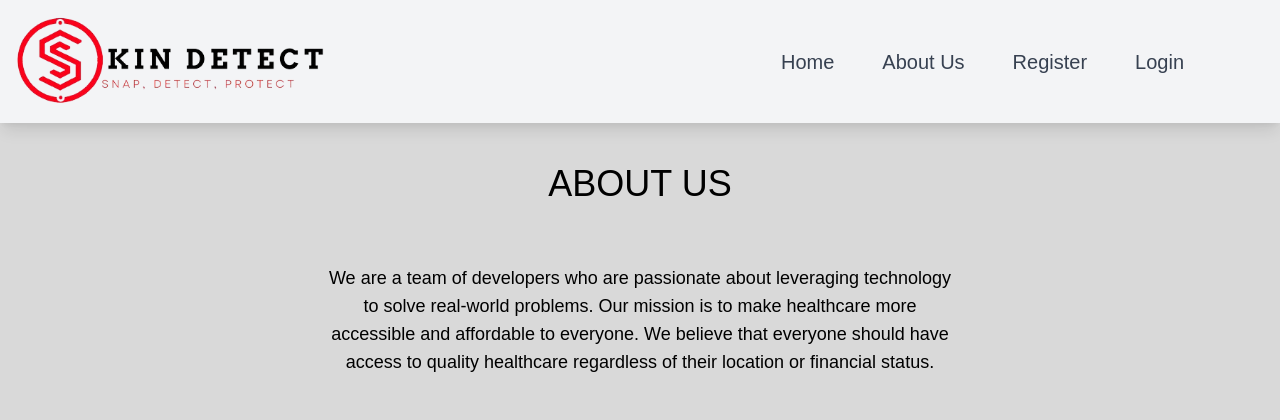
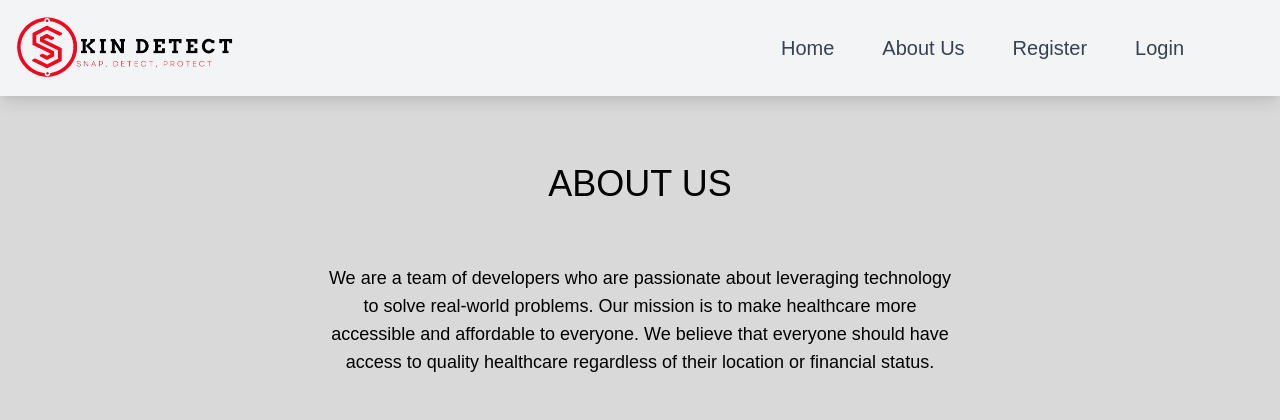
Before and after one commit to ProgrammerAditya36/skindetect, a Django app: page /about/ in a window 1280 px wide. Shown: the top 420 px of the page. Run offline with Django 5.2, Linux system fonts and the light colour scheme; some web fonts are replaced.

Commit message:
Relative work

```diff
--- a/app/templates/app/base.html
+++ b/app/templates/app/base.html
@@ -84,35 +84,35 @@
 
 <body class="flex flex-col min-h-screen">
     <nav class="bg-gray-100 p-4 fixed w-full shadow-lg z-50 pr-20">
-        <div class="w-full mx-auto flex justify-between md:gap-6 items-center">
+        <div class="container mx-auto flex justify-between md:gap-6 items-center">
             <a href="{% url 'home'  %}" class="text-xl font-bold">
-                <img src="{% static 'images/logo.png' %}" alt="Skin Detect Logo" class="w-full" />
+                <img src="{% static 'images/logo.png' %}" alt="Skin Detect Logo" class="h-16" />
             </a>
             <button class="block md:hidden text-gray-700" id="navbar-toggle">
                 <svg class="w-6 h-6" fill="none" stroke="currentColor" viewBox="0 0 24 24" xmlns="http://www.w3.org/2000/svg">
                     <path stroke-linecap="round" stroke-linejoin="round" stroke-width="2" d="M4 6h16M4 12h16M4 18h16"></path>
                 </svg>
             </button>
-            <div class="hidden md:flex md:space-x-4 absolute md:relative top-full md:-top-full md:justify-end left-0 md:right-0 w-full bg-gray-100" id="navbar-menu">
-                <a href="{% url 'home'  %}" class="block text-gray-700 hover:text-gray-900 text-xl lg:p-4">
+            <div class="hidden md:flex md:space-x-4 absolute md:relative top-full left-0 w-full md:w-auto bg-gray-100" id="navbar-menu">
+                <a href="{% url 'home'  %}" class="block text-gray-700 hover:text-gray-900 text-xl  p-4 md:p-2 lg:p-4">
                     Home
                 </a>
-                <a href="{% url 'about'  %}" class="block text-gray-700 hover:text-gray-900 text-xl lg:p-4">
+                <a href="{% url 'about'  %}" class="block text-gray-700 hover:text-gray-900 text-xl p-4 md:p-2 lg:p-4">
                     About Us
                 </a>
 
                 {% if user.is_authenticated %}
-                    <a href="{% url 'upload'  %}" class="block text-gray-700 hover:text-gray-900 text-xl lg:p-4">
+                    <a href="{% url 'upload'  %}" class="block text-gray-700 hover:text-gray-900 text-xl p-4 md:p-2 lg:p-4">
                         Upload
                     </a>
-                    <a href="{% url 'logout' %}" class="block text-gray-700 hover:text-gray-900 text-xl lg:p-4">
+                    <a href="{% url 'logout' %}" class="block text-gray-700 hover:text-gray-900 text-xl p-4 md:p-2 lg:p-4">
                         Logout
                     </a>
                 {% else %}
-                    <a href="{% url 'register' %}" class="block text-gray-700 hover:text-gray-900 text-xl lg:p-4">
+                    <a href="{% url 'register' %}" class="block text-gray-700 hover:text-gray-900 text-xl p-4 md:p-2 lg:p-4">
                         Register
                     </a>
-                    <a href="{% url 'login' %}" class="block text-gray-700 hover:text-gray-900 text-xl lg:p-4">
+                    <a href="{% url 'login' %}" class="block text-gray-700 hover:text-gray-900 text-xl p-4 md:p-2 lg:p-4">
                         Login
                     </a>
                 {% endif %}
```
